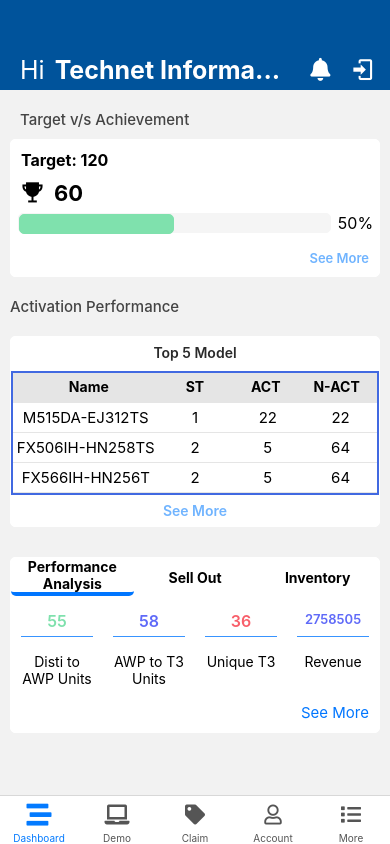
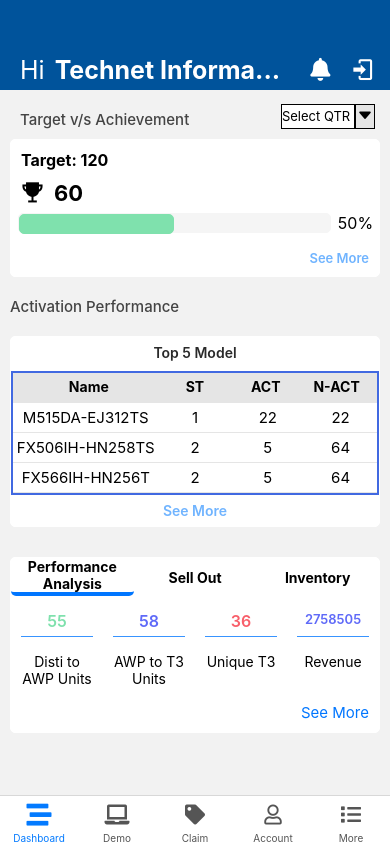
Before and after one commit to jash6/Technet, a React Native app in the folder TechNet/: screen /Dashboard in a window 390 px wide. Built offline with nearby package versions, Linux system fonts and the light colour scheme.

Commit message:
Dropdown

```diff
--- a/TechNet/src/components/Dashboard/Target.js
+++ b/TechNet/src/components/Dashboard/Target.js
@@ -1,14 +1,54 @@
 import React, {useState} from 'react';
-import {View, Text, StyleSheet, TouchableOpacity} from 'react-native';
+import {
+  View,
+  Text,
+  StyleSheet,
+  TouchableOpacity,
+  TextInput,
+  Modal,
+} from 'react-native';
 import Ionicons from 'react-native-vector-icons/Ionicons';
 export default function Target() {
   const [target, Settarget] = useState(120);
   const [current, Setcurrent] = useState(60);
+  const [qtr, Setqtr] = useState('Select QTR');
+  const [modalVisible, setModalVisible] = useState(false);
+  const list = ['1', '2', '3', '4'];
   const percent = (current / target) * 100;
   return (
     <View>
-      <View>
-        <Text style={styles.text}>Target v/s Achievement</Text>
+      <View style={{flexDirection: 'row'}}>
+        <View style={{flex: 2}}>
+          <Text style={styles.text}>Target v/s Achievement</Text>
+        </View>
+
+        <View
+          style={{
+            flexDirection: 'row',
+            justifyContent: 'flex-end',
+            alignItems: 'flex-end',
+            flex: 1,
+            marginRight: 15,
+          }}>
+          <View
+            style={{
+              borderWidth: 1,
+              backgroundColor: 'white',
+              height: 25,
+              flex: 0.7,
+            }}>
+            <View style={{flexDirection: 'row'}}>
+              <Text style={{alignItems: 'center', marginTop: 3, fontSize: 13}}>
+                {qtr}
+              </Text>
+            </View>
+          </View>
+          <TouchableOpacity
+            style={{borderWidth: 1, backgroundColor: '#e5e5e5', height: 25}}
+            onPress={() => {}}>
+            <Ionicons name="ios-caret-down" size={18} />
+          </TouchableOpacity>
+        </View>
       </View>
       <View style={styles.box}>
         <Text style={styles.text1}>Target: {target}</Text>
```
Also changed, not shown: 1 other file (tests, documents, lock files or other folders).
